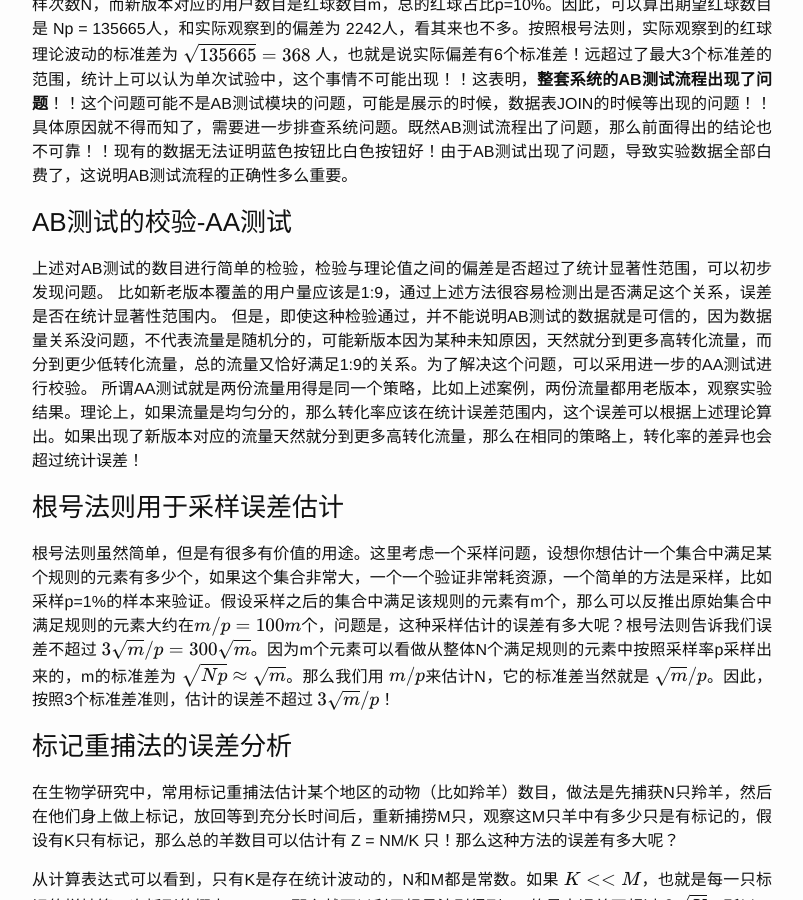
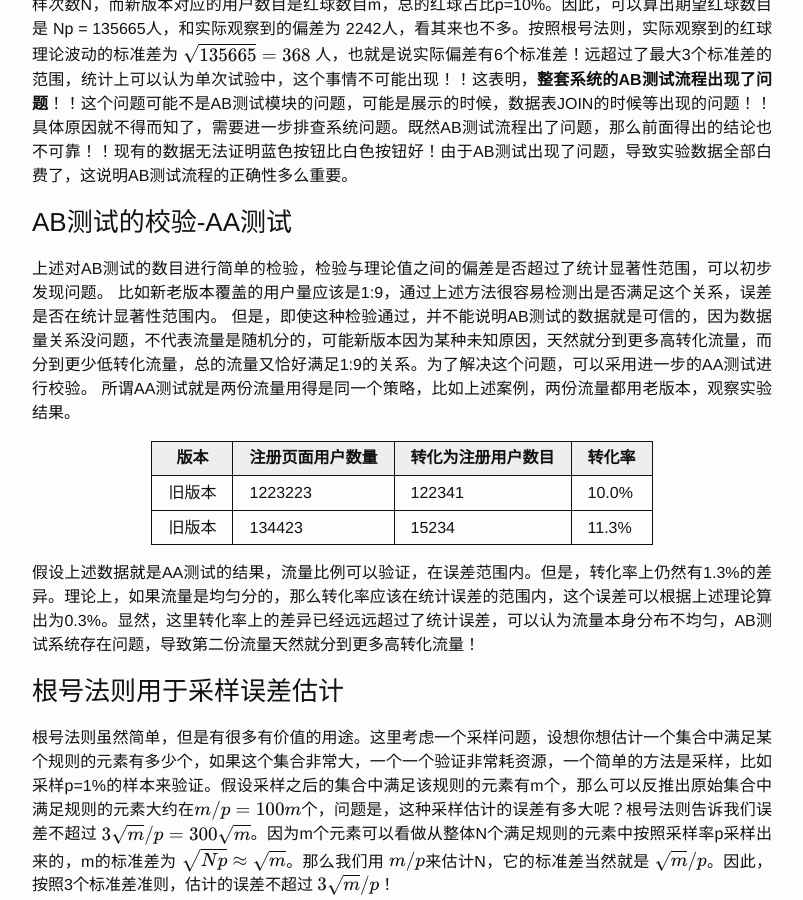
Before and after one commit to tracholar/tracholar.github.io, a Jekyll site: the page built from _posts/2018-11-02-abtest-and-sqrt-rule.md, in a window 1280 px wide and 900 px high, scrolled down 2948 px. Shown: the whole window, without its empty margins (238-1041 px from the left). Built offline with Jekyll 4.4.1, drawn with Linux system fonts in a browser that asks for light colours; formulas are drawn with MathJax 3; comment, search, counter and statistics services are not loaded.

Commit message:
add aa test

```diff
--- a/_posts/2018-11-02-abtest-and-sqrt-rule.md
+++ b/_posts/2018-11-02-abtest-and-sqrt-rule.md
@@ -91,7 +91,14 @@ $$
 上述对AB测试的数目进行简单的检验，检验与理论值之间的偏差是否超过了统计显著性范围，可以初步发现问题。
 比如新老版本覆盖的用户量应该是1:9，通过上述方法很容易检测出是否满足这个关系，误差是否在统计显著性范围内。
 但是，即使这种检验通过，并不能说明AB测试的数据就是可信的，因为数据量关系没问题，不代表流量是随机分的，可能新版本因为某种未知原因，天然就分到更多高转化流量，而分到更少低转化流量，总的流量又恰好满足1:9的关系。为了解决这个问题，可以采用进一步的AA测试进行校验。
-所谓AA测试就是两份流量用得是同一个策略，比如上述案例，两份流量都用老版本，观察实验结果。理论上，如果流量是均匀分的，那么转化率应该在统计误差范围内，这个误差可以根据上述理论算出。如果出现了新版本对应的流量天然就分到更多高转化流量，那么在相同的策略上，转化率的差异也会超过统计误差！
+所谓AA测试就是两份流量用得是同一个策略，比如上述案例，两份流量都用老版本，观察实验结果。
+
+| 版本 | 注册页面用户数量 | 转化为注册用户数目 |  转化率  |
+| ------ | ------ | ------ | ------|
+| 旧版本 | 1223223 | 122341 | 10.0%  |
+| 旧版本 | 134423 | 15234 |  11.3%  |
+
+假设上述数据就是AA测试的结果，流量比例可以验证，在误差范围内。但是，转化率上仍然有1.3%的差异。理论上，如果流量是均匀分的，那么转化率应该在统计误差的范围内，这个误差可以根据上述理论算出为0.3%。显然，这里转化率上的差异已经远远超过了统计误差，可以认为流量本身分布不均匀，AB测试系统存在问题，导致第二份流量天然就分到更多高转化流量！
 
 ### 根号法则用于采样误差估计
 根号法则虽然简单，但是有很多有价值的用途。这里考虑一个采样问题，设想你想估计一个集合中满足某个规则的元素有多少个，如果这个集合非常大，一个一个验证非常耗资源，一个简单的方法是采样，比如采样p=1%的样本来验证。假设采样之后的集合中满足该规则的元素有m个，那么可以反推出原始集合中满足规则的元素大约在$$ m/p = 100m $$个，问题是，这种采样估计的误差有多大呢？根号法则告诉我们误差不超过 $$3\sqrt{m}/p = 300 \sqrt{m}$$。因为m个元素可以看做从整体N个满足规则的元素中按照采样率p采样出来的，m的标准差为 $$\sqrt{Np} \approx \sqrt{m}$$。那么我们用 $$m/p$$来估计N，它的标准差当然就是 $$\sqrt{m} / p$$。因此，按照3个标准差准则，估计的误差不超过 $$3\sqrt{m} / p$$！
```
